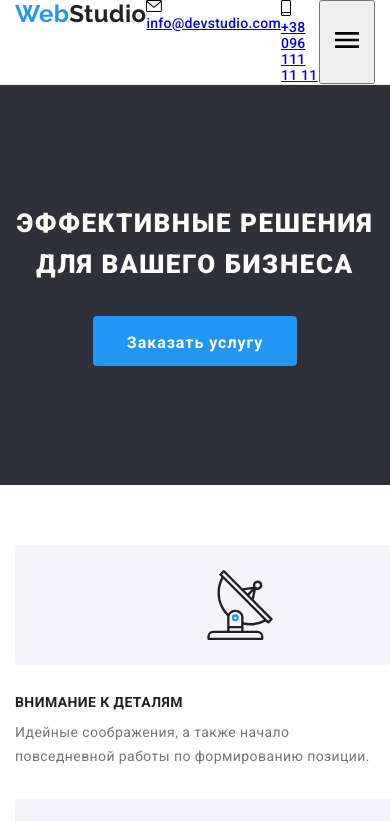
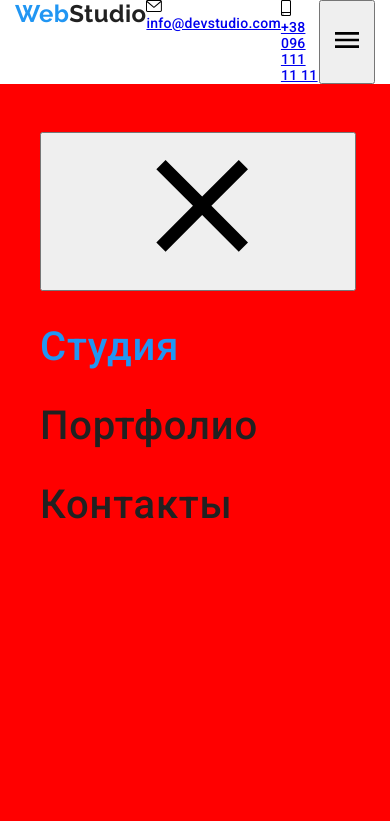
Before and after one commit to LyamzinaVera/goit-markup-hw-08, a plain HTML site: page index.html in a window 390 px wide. Both pictures are taken after a click on the button 347 px from the left and 41 px from the top of the page. Shown: the top 821 px of the page. Drawn offline with nearby package versions, Linux system fonts and the light colour scheme.

Commit message:
Адаптивка

```diff
--- a/index.html
+++ b/index.html
@@ -34,13 +34,32 @@
               +38 096 111 11 11</a>
           </li>
         </ul>
-        <button type="button" сlass="burger-menu is-open" aria-expended="false"
-         data-menu-batton>
+        <button type="button" сlass="burger-menu" aria-expended="false"
+         data-menu-button>
           <svg width="40" height="40" aria-label="Переключатель мобильного меню">
             <use class="burger-menu__icon" href="./img/icons.svg#icon-menu"></use>
           </svg>
         </button>
-        <div class="menu-container" data-menu></div>
+        <div class="menu-backdrop" data-menu>
+          <button type="button">
+            <svg>
+              <use href="./img/icons.svg#icon-close"></use>
+            </svg>
+          </button>
+          <div class="menu-modal">
+            <ul class="menu-modal__nav-list">
+              <li class="menu-modal__item">
+                <a class="menu-modal__link menu-modal__link--current" href="#">Студия</a>
+              </li>
+              <li class="menu-modal__item">
+                <a class="menu-modal__link" href="./portfolio.html">Портфолио</a>
+              </li>
+              <li class="menu-modal__item">
+                <a class="menu-modal__link" href="#">Контакты</a>
+              </li>
+            </ul>
+          </div>
+        </div>
       </div>
    </header>
    <main>
@@ -445,5 +464,6 @@
     </div>
   </div>
   <script src="./js/modal.js"></script>
+  <script src="./js/menu.js"></script>
 </body>
 </html>
--- a/sass/components/_header.scss
+++ b/sass/components/_header.scss
@@ -40,14 +40,14 @@
     fill: currentColor;
  }
 
- .menu-container {
+ .menu-backdrop {
   display: none;
   position: absolute;
   left: 0;
   top: 100%;
   padding: 48px 40px;
   width: 100%;
-  height: 600px;
+  height: 796px;
   background-color: red;
 
   &.is-open {
@@ -57,9 +57,28 @@
     //     z-index: 10;
 }
 
+.menu-modal {
+    margin: 0 auto;
+    display: flex;
+    flex-direction: column;
+    max-width: 450px;
+    height: 100%;
+}
+ .menu-modal__item {
+    margin-top: 32px;
+ }
+.menu-modal__link {
+    font-weight: 500;
+    font-size: 40px;
+    line-height: 1.175;
+    letter-spacing: .02em;
+    color: #212121;
+    text-decoration: none;
+}
 
-
-
+.menu-modal__link--current {
+    color: var(--accent-color);
+}
 // .first {
 //     padding-top: 24px;
 //     padding-bottom: 25px;
```
Also changed, not shown: css/main.css, css/main.min.css, sass/components/_modal.scss (line endings or trailing spaces), 2 other files.
